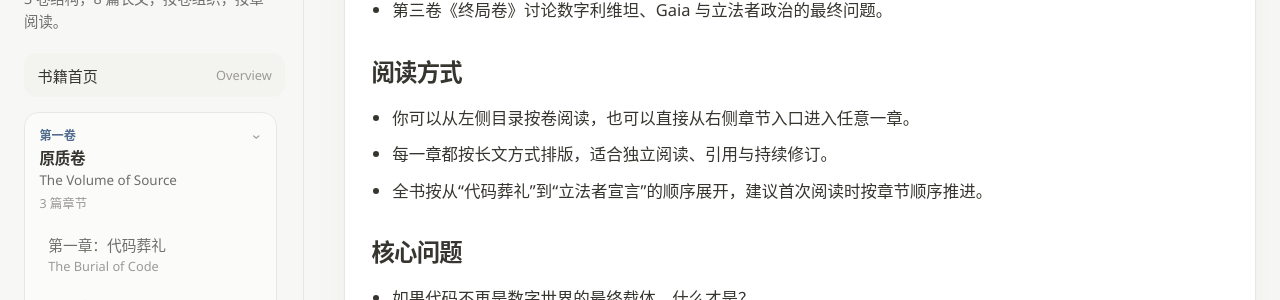
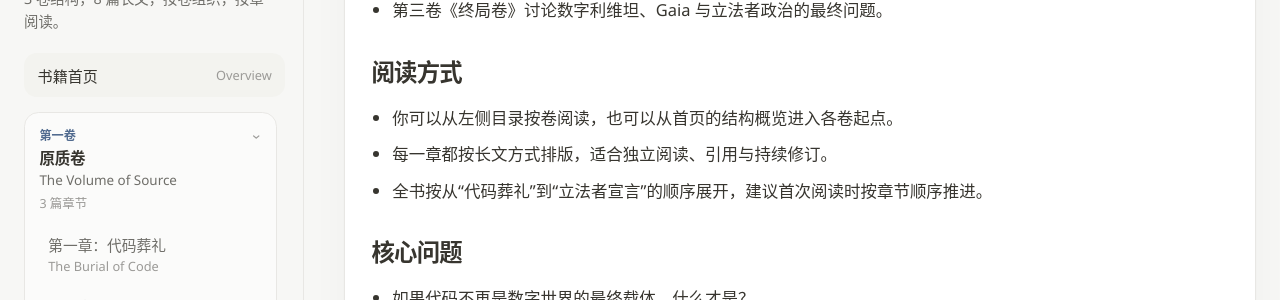
Before and after one commit to wangwu-30/wangwu-30, a Jekyll site: the page built from index.md, in a window 1280 px wide and 900 px high, scrolled down 557 px. Shown: the part 154-454 px from the top of the window. Built offline with Jekyll 4.4.1, drawn with Linux system fonts in a browser that asks for light colours.

Commit message:
Align homepage copy with new navigation

```diff
--- a/index.md
+++ b/index.md
@@ -17,7 +17,7 @@ permalink: /
 
 ## 阅读方式
 
-- 你可以从左侧目录按卷阅读，也可以直接从右侧章节入口进入任意一章。
+- 你可以从左侧目录按卷阅读，也可以从首页的结构概览进入各卷起点。
 - 每一章都按长文方式排版，适合独立阅读、引用与持续修订。
 - 全书按从“代码葬礼”到“立法者宣言”的顺序展开，建议首次阅读时按章节顺序推进。
 
```
